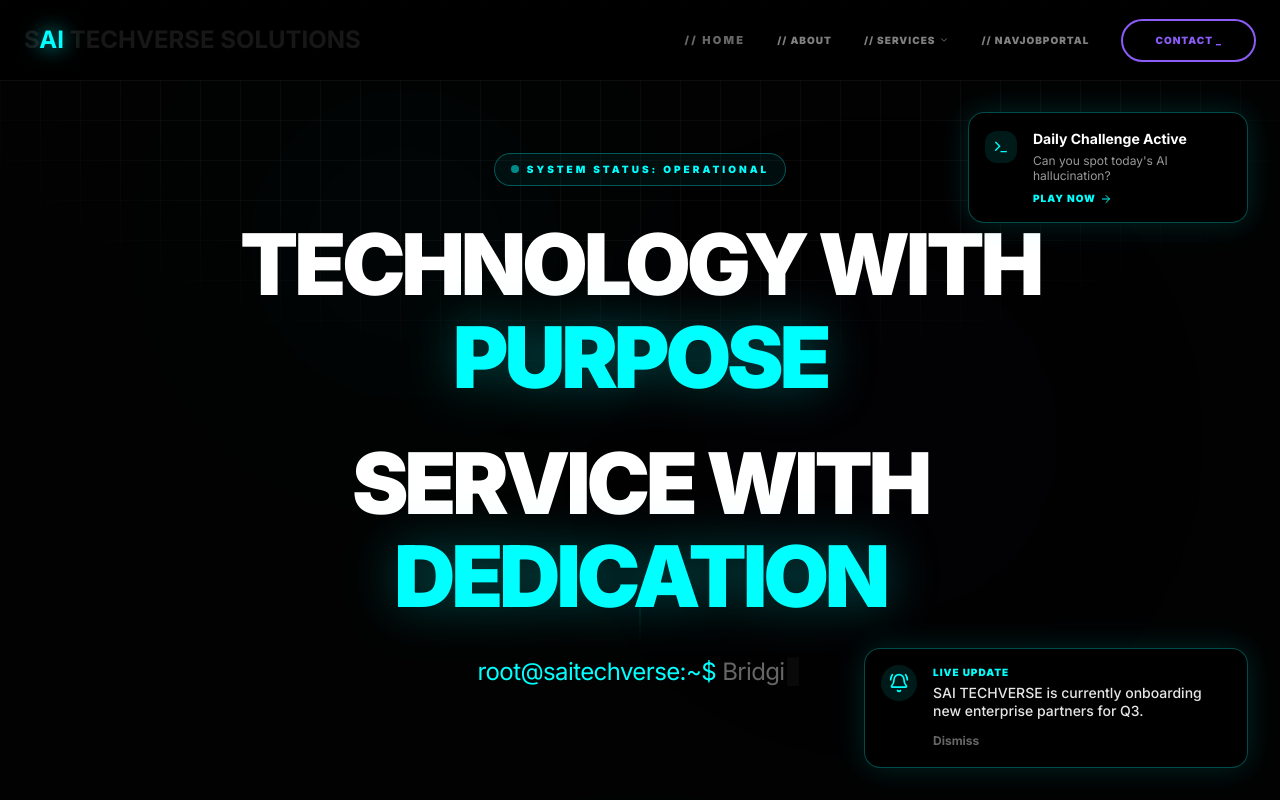
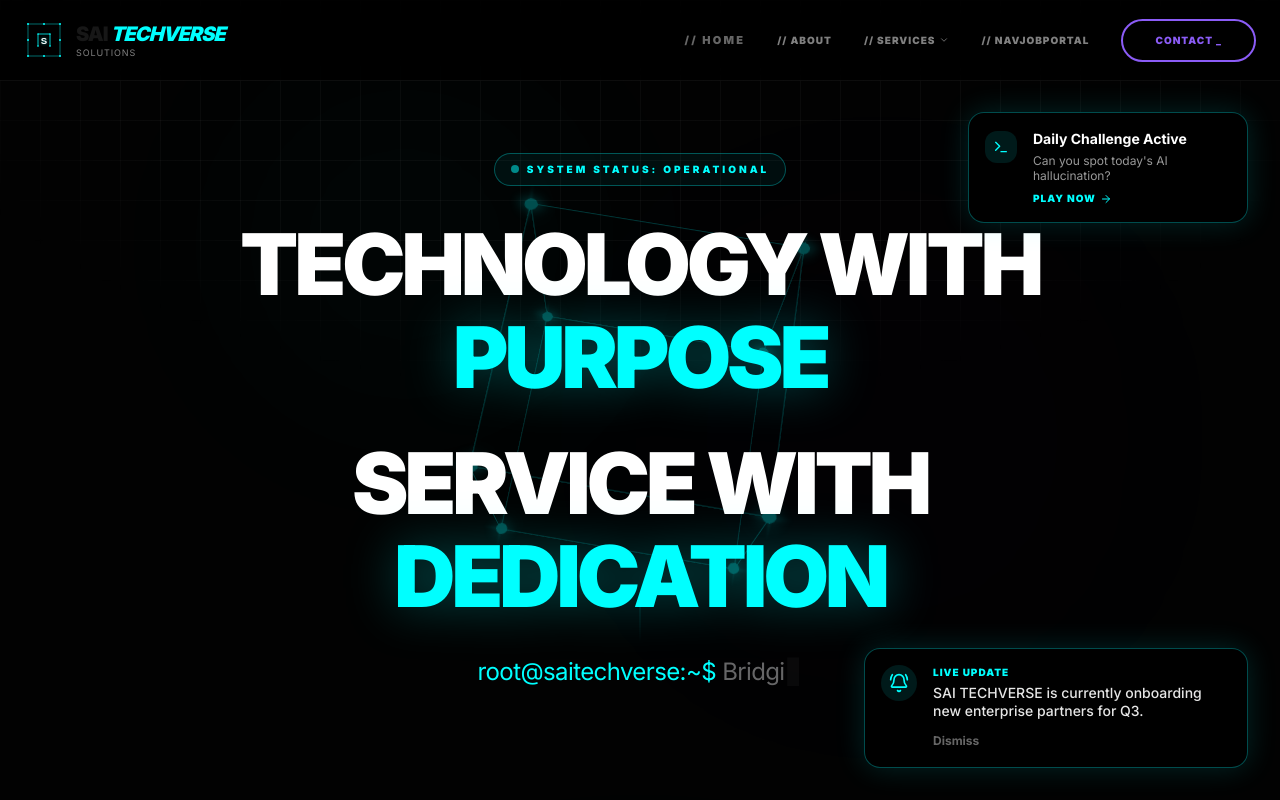
Before and after one commit to FiftyNineAndCompany/myaisite, a Next.js app: page / in a window 1280 px wide. Shown: the top 800 px of the page. Built offline with nearby package versions, Linux system fonts and the light colour scheme.

Commit message:
make logo and cuboid

```diff
--- a/src/app/page.tsx
+++ b/src/app/page.tsx
@@ -100,7 +100,8 @@
      {/* 1. HERO SECTION */}
      <section className="relative min-h-screen flex items-center justify-center overflow-hidden w-full max-w-[100vw] pt-32 pb-20">
         <div className="absolute inset-0 bg-[linear-gradient(to_right,#80808012_1px,transparent_1px),linear-gradient(to_bottom,#80808012_1px,transparent_1px)] bg-[size:40px_40px] [mask-image:radial-gradient(ellipse_60%_50%_at_50%_0%,#000_70%,transparent_100%)]" />
-
+        {/* PUT THE CUBOID HERE, BEFORE THE TEXT */}
+        <RotatingCuboid />
         <div className="container mx-auto px-4 sm:px-6 relative z-10 text-center w-full">
           <motion.div
             initial={{ opacity: 0, y: 20 }}
@@ -788,3 +789,40 @@
     </>
   );
 }
+
+// --- NEW: 3D ROTATING WIREFRAME CUBOID ---
+function RotatingCuboid() {
+  const faces = [
+    { transform: 'translateZ(128px)' },                   // Front
+    { transform: 'translateZ(-128px)' },                  // Back
+    { transform: 'translateX(-128px) rotateY(-90deg)' },  // Left
+    { transform: 'translateX(128px) rotateY(90deg)' },    // Right
+    { transform: 'translateY(-128px) rotateX(90deg)' },   // Top
+    { transform: 'translateY(128px) rotateX(-90deg)' },   // Bottom
+  ];
+
+  return (
+    <div className="absolute top-1/2 left-1/2 -translate-x-1/2 -translate-y-1/2 w-64 h-64 [perspective:1000px] pointer-events-none opacity-20 md:opacity-30 z-0">
+      <motion.div
+        animate={{ rotateX: [0, 360], rotateY: [0, 360], rotateZ: [0, 360] }}
+        transition={{ duration: 25, repeat: Infinity, ease: "linear" }}
+        className="w-full h-full relative"
+        style={{ transformStyle: 'preserve-3d' }}
+      >
+        {faces.map((face, i) => (
+          <div
+            key={i}
+            className="absolute inset-0 border border-[#00ffff]/50 bg-[#00ffff]/[0.01]"
+            style={{ transform: face.transform, transformStyle: 'preserve-3d' }}
+          >
+            {/* The 4 glowing connection dots on each face */}
+            <div className="absolute -top-1.5 -left-1.5 w-3 h-3 bg-[#00ffff] rounded-full shadow-[0_0_15px_#00ffff]" />
+            <div className="absolute -top-1.5 -right-1.5 w-3 h-3 bg-[#00ffff] rounded-full shadow-[0_0_15px_#00ffff]" />
+            <div className="absolute -bottom-1.5 -left-1.5 w-3 h-3 bg-[#00ffff] rounded-full shadow-[0_0_15px_#00ffff]" />
+            <div className="absolute -bottom-1.5 -right-1.5 w-3 h-3 bg-[#00ffff] rounded-full shadow-[0_0_15px_#00ffff]" />
+          </div>
+        ))}
+      </motion.div>
+    </div>
+  );
+}
--- a/src/components/Header.tsx
+++ b/src/components/Header.tsx
@@ -10,12 +10,25 @@
   return (
     <nav className="fixed top-0 left-0 w-full z-[100] border-b border-white/5 bg-black/80 backdrop-blur-xl">
       <div className="container mx-auto px-6 h-20 flex items-center justify-between">
+
         {/* LOGO */}
-        <h3 className="text-2xl font-bold">
-              S<span className="text-[#00ffff] drop-shadow-[0_0_10px_rgba(0,255,255,0.8)]">AI</span> TECHVERSE SOLUTIONS
-            </h3>
+        <Link href="/" className="flex items-center gap-3 group">
+          <div className="relative group-hover:scale-105 transition-transform duration-300">
+            <Logo className="w-10 h-10" />
+            <div className="absolute inset-0 bg-[#00ffff]/20 blur-[15px] rounded-full -z-10 opacity-0 group-hover:opacity-100 transition-opacity duration-300"></div>
+          </div>
 
-        {/* DESKTOP MENU - MANUAL LINKS ONLY */}
+          <div className="flex flex-col">
+            <span className="text-lg md:text-xl font-black tracking-tighter leading-none">
+              SAI <span className="text-[#00ffff] italic">TECHVERSE</span>
+            </span>
+            <span className="text-[8px] md:text-[9px] font-mono tracking-widest text-white/50 uppercase leading-none mt-1">
+              Solutions
+            </span>
+          </div>
+        </Link>
+
+        {/* DESKTOP MENU */}
         <div className="hidden md:flex items-center gap-8">
           <Link href="/" className="text-[11px] font-black uppercase tracking-[0.2em] text-white/40 hover:text-[#00ffff] hover:drop-shadow-[0_0_5px_rgba(0,255,255,0.5)] transition-all underline-offset-8 hover:underline decoration-primary/30">
             // HOME
@@ -25,7 +38,6 @@
             // ABOUT
           </Link>
 
-          {/* SERVICES TRIGGER */}
           <div
             className="relative h-20 flex items-center group"
             onMouseEnter={() => setServiceMenu(true)}
@@ -35,7 +47,6 @@
               // SERVICES <ChevronDown size={10} className={`${serviceMenu ? 'rotate-180' : ''} transition-transform`} />
             </div>
 
-            {/* DROPDOWN OPTIONS */}
             {serviceMenu && (
               <div className="absolute top-[80px] left-0 w-64 bg-[#050505] border border-[#8B5CF6]/30 p-2 backdrop-blur-3xl shadow-[0_20px_50px_rgba(139,92,246,0.2)]">
                 <Link href="/#engineering" className="block p-4 text-[9px] font-black uppercase text-white/40 hover:text-[#8B5CF6] border-b border-white/5">
@@ -69,17 +80,13 @@
       {/* MOBILE MENU */}
       {isOpen && (
         <div className="md:hidden bg-[#020202] border-b border-white/5 px-6 py-10 space-y-6 flex flex-col shadow-2xl">
-          {/* THE FIX: Added setTimeout to all mobile links so Next.js can trigger the scroll before the menu disappears */}
           <Link href="/" onClick={() => setTimeout(() => setIsOpen(false), 150)} className="text-xs font-black uppercase text-white hover:text-[#00ffff] transition-colors">// HOME</Link>
-
           <Link href="/#about" onClick={() => setTimeout(() => setIsOpen(false), 150)} className="text-xs font-black uppercase text-white/60 hover:text-[#00ffff] transition-colors">// ABOUT</Link>
-
           <div className="pl-4 space-y-4 border-l border-white/10">
             <p className="text-[10px] font-black text-[#00ffff]/40 tracking-[0.2em]">SERVICES</p>
             <Link href="/#engineering" onClick={() => setTimeout(() => setIsOpen(false), 150)} className="block text-[10px] font-black uppercase text-white/60 hover:text-[#00ffff] transition-colors">01 // CORE ENGINEERING</Link>
             <Link href="/#utilities" onClick={() => setTimeout(() => setIsOpen(false), 150)} className="block text-[10px] font-black uppercase text-white/60 hover:text-[#00ffff] transition-colors">02 // SMART UTILITIES</Link>
           </div>
-
           <Link href="/navjobportal" onClick={() => setTimeout(() => setIsOpen(false), 150)} className="text-xs font-black uppercase text-white/60 hover:text-[#00ffff] transition-colors">// NAVJOBPORTAL</Link>
           <Link href="/contact" onClick={() => setTimeout(() => setIsOpen(false), 150)} className="text-xs font-black uppercase text-[#8B5CF6] hover:text-white transition-colors">// CONTACT</Link>
         </div>
@@ -87,3 +94,45 @@
     </nav>
   );
 }
+
+// ==========================================
+// THE BYPASS: Logo is now directly in this file
+// ==========================================
+function Logo({ className = "w-12 h-12" }: { className?: string }) {
+  return (
+    <svg
+      className={className}
+      viewBox="0 0 100 100"
+      fill="none"
+      xmlns="http://www.w3.org/2000/svg"
+    >
+      <rect x="10" y="10" width="80" height="80" stroke="#00ffff" strokeWidth="1.5" className="opacity-70" />
+      <circle cx="10" cy="10" r="2.5" fill="#00ffff" />
+      <circle cx="50" cy="10" r="2.5" fill="#00ffff" />
+      <circle cx="90" cy="10" r="2.5" fill="#00ffff" />
+      <circle cx="90" cy="50" r="2.5" fill="#00ffff" />
+      <circle cx="90" cy="90" r="2.5" fill="#00ffff" />
+      <circle cx="50" cy="90" r="2.5" fill="#00ffff" />
+      <circle cx="10" cy="90" r="2.5" fill="#00ffff" />
+      <circle cx="10" cy="50" r="2.5" fill="#00ffff" />
+      <path d="M 35 65 L 35 35 L 65 35 L 65 65" stroke="#00ffff" strokeWidth="2" strokeLinecap="round" strokeLinejoin="round" />
+      <circle cx="35" cy="65" r="2" fill="#00ffff" />
+      <circle cx="35" cy="35" r="2" fill="#00ffff" />
+      <circle cx="65" cy="35" r="2" fill="#00ffff" />
+      <circle cx="65" cy="65" r="2" fill="#00ffff" />
+      <text
+        x="50"
+        y="54"
+        fill="#ffffff"
+        fontSize="24"
+        fontWeight="900"
+        fontFamily="sans-serif"
+        textAnchor="middle"
+        alignmentBaseline="middle"
+        style={{ filter: 'drop-shadow(0px 0px 4px rgba(0,255,255,0.5))' }}
+      >
+        S
+      </text>
+    </svg>
+  );
+}
```
